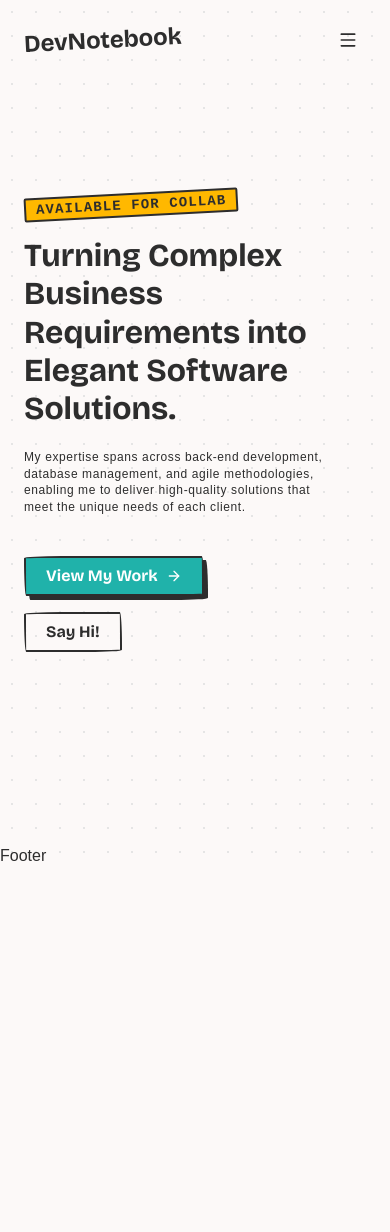
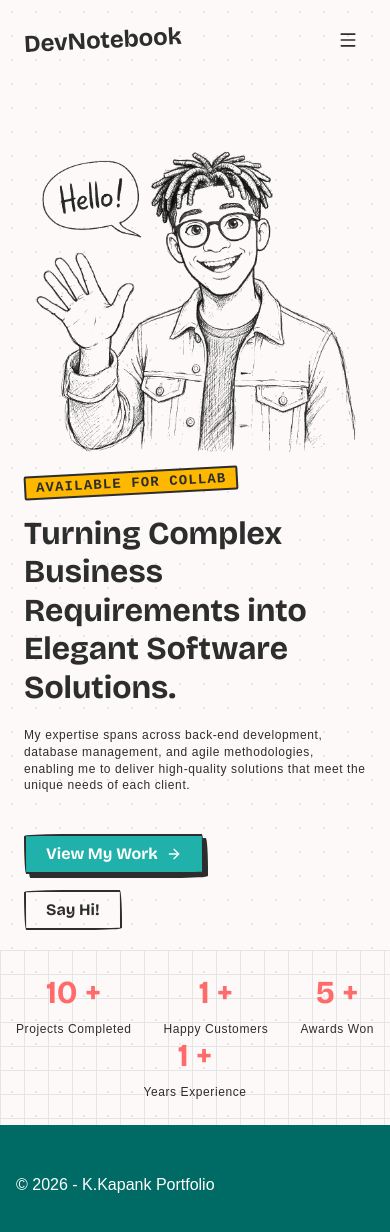
Before and after one commit to KeanuKapank/Personal-Portfolio, a React (Vite) app: page / in a window 390 px wide. Shown: the top 1232 px of the page. Before the commit the page ends 868 px from the top, so only its background shows below. Built offline with nearby package versions, Linux system fonts and the light colour scheme.

Commit message:
Chore : Added Stats Section

```diff
--- /dev/null
+++ b/src/components/Reusable/Counter.tsx
@@ -0,0 +1,37 @@
+import { useEffect, useRef } from "react";
+import { animate } from "framer-motion";
+
+// Reusable Counter Component
+export default function Counter({ from = 0, to = 0, duration = 2 }) {
+  const ref = useRef<HTMLSpanElement>(null);
+
+  useEffect(() => {
+    // Validate inputs
+    const start = typeof from === "number" ? from : 0;
+    const end = typeof to === "number" ? to : 0;
+    const safeDuration = typeof duration === "number" && duration > 0 ? duration : 2;
+
+    // If no change needed, render the final value
+    if (start === end) {
+      if (ref.current) ref.current.textContent = end.toString();
+      return;
+    }
+
+    // Animate number counting
+    const controls = animate(start, end, {
+      duration: safeDuration,
+      onUpdate(value) {
+        if (ref.current) ref.current.textContent = Math.floor(value).toString();
+      }
+    });
+
+    // Cleanup
+    return () => controls.stop();
+  }, [from, to, duration]);
+
+  return (
+    <span ref={ref} style={{ fontWeight: "bold" }}>
+      {from}
+    </span>
+  );
+}
--- a/src/components/home/HeroSection.tsx
+++ b/src/components/home/HeroSection.tsx
@@ -7,26 +7,31 @@ export default function HeroSection({ }) {
   return (
     <section className="relative min-h-screen flex items-center overflow-hidden">
       {/* Background */}
-      <div className="relative max-w-7xl mx-auto px-6 lg:px-8 py-32 lg:py-40">
-        <div className="max-w-2xl flex flex-row gap-8">
+      <div className="relative max-w-7xl mx-auto px-6 lg:px-8 pt-32 lg:pt-40 py-5">
+        <div className="max-w-2xl sm:flex flex-row gap-8">
           <motion.div
             initial={{ opacity: 0, y: 30 }}
             animate={{ opacity: 1, y: 0 }}
             transition={{ duration: 0.8, ease: 'easeOut' }}
           >
-
+            <div className="w-full">
+              <img src="src\assets\transparent-image.png" alt="Welcome Sketch" className="md:h-full w-full h-full object-cover" />
+            </div>
+          </motion.div>
+          <motion.div
+            initial={{ opacity: 0, y: 30 }}
+            animate={{ opacity: 1, y: 0 }}
+            transition={{ duration: 0.8, ease: 'easeOut' }}
+          >
             <div className="tag tag-highlight text-label-caps rotate-tilt-ccw">
               <span>Available for Collab</span>
             </div>
-
             <p className="text-headline-md pt-5">
               Turning Complex Business Requirements into <span className="underline-highlight">Elegant Software</span> Solutions.
             </p>
-
             <p className="text-caption pt-5">
               My expertise spans across back-end development, database management, and agile methodologies, enabling me to deliver high-quality solutions that meet the unique needs of each client.
             </p>
-
             <div className="mt-10 flex flex-col sm:flex-row gap-4">
               <Link to="/contact">
                 <button className="btn btn-primary">
@@ -41,12 +46,6 @@ export default function HeroSection({ }) {
               </Link>
             </div>
           </motion.div>
-          <motion.div
-            initial={{ opacity: 0, y: 30 }}
-            animate={{ opacity: 1, y: 0 }}
-            transition={{ duration: 0.8, ease: 'easeOut' }}
-          >
-          </motion.div>
         </div>
       </div>
     </section>
--- /dev/null
+++ b/src/components/home/StatsSection.tsx
@@ -0,0 +1,29 @@
+import Counter from "../Reusable/Counter";
+
+const StatsSection = () => {
+const stats = [
+    { label: "Projects Completed", value: 10 },
+    { label: "Happy Customers", value: 1 },
+    { label: "Awards Won", value: 5 },
+    { label: "Years Experience", value: 1 }
+  ];
+
+  return (
+    <section className="bg-graph-paper flex flex-wrap justify-around py-6">
+      {stats.map((stat, index) => (
+        <div key={index} className="shrink-0">
+          <div className="flex flex-col items-center justify-centerfont-bold">
+            <div className="text-headline-md text-marker">
+              <Counter to={stat.value} duration={1} /> +
+            </div>
+            <span className="text-caption text-center mt-2">
+              {stat.label}
+            </span>
+          </div>
+        </div>
+      ))}
+    </section>
+  )
+}
+
+export default StatsSection
--- a/src/layout/Footer.tsx
+++ b/src/layout/Footer.tsx
@@ -1,7 +1,10 @@
 const Footer = () => {
   return (
-    <div>Footer</div>
+    <section className="bg-primary text-white py-12 px-4">
+      <div className="max-w-2xl sm:flex flex-row gap-8">
+        <p>&copy; {new Date().getFullYear()} - K.Kapank Portfolio</p>
+      </div>
+    </section>
   )
 }
-
 export default Footer
--- a/src/pages/Home.tsx
+++ b/src/pages/Home.tsx
@@ -1,9 +1,11 @@
 import HeroSection from '../components/home/HeroSection';
+import StatsSection from '../components/home/StatsSection';
 
 export default function Home() {
   return (
     <>
       <HeroSection />
+      <StatsSection />
     </>
   );
 }
```
Also changed, not shown: src/assets/transparent-image.png (added).
